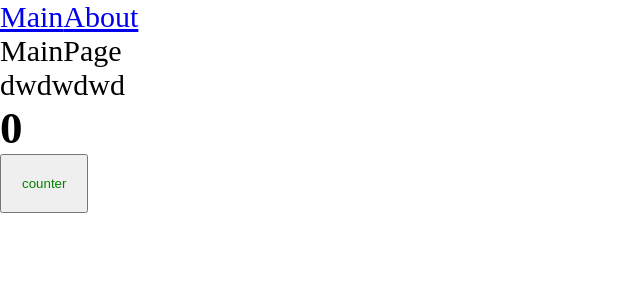
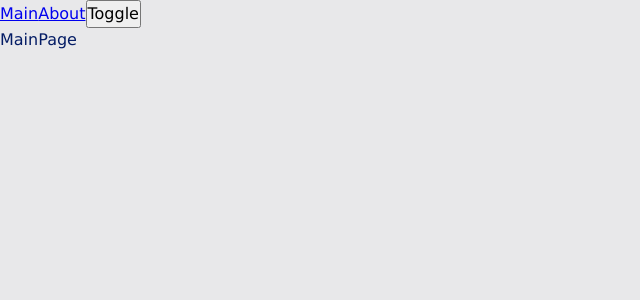
Before and after one commit to AlexeiMir/productreact, a React app: page / in a window 1280 px wide. Shown: the top 300 px of the page, without its empty margins (0-640 px from the left). Built offline with nearby package versions, Linux system fonts and the light colour scheme.

Commit message:
Add ThemeContext

```diff
--- a/src/App.tsx
+++ b/src/App.tsx
@@ -1,16 +1,19 @@
 import { Suspense } from 'react';
 import { Link } from 'react-router-dom';
 import { Route, Routes } from 'react-router-dom';
-import { Counter } from './components/Counter/Counter';
-import './index.scss';
+import './styles/index.scss';
 import { AboutPageAsync } from './pages/AboutPage/AboutPage.async';
 import { MainPageAsync } from './pages/MainPage/MainPage.async';
+import { useTheme } from './theme/useTheme';
+
 
 export default function App() {
+  const { theme, toggleTheme } = useTheme();
   return (
-    <div className='app'>
+    <div className={`app ${theme}`}>
       <Link to='/'>Main</Link>
       <Link to='/about'>About</Link>
+      <button onClick={toggleTheme}>Toggle</button>
       <Suspense fallback={<div>Загрузка...</div>}>
       <Routes>
         <Route path={'/'} element={<MainPageAsync />} />
@@ -18,8 +21,6 @@
 
         </Routes>
       </Suspense>
-      dwdwdwd
-      <Counter />
     </div>
   )
 }
--- a/src/index.scss
+++ /dev/null
@@ -1,9 +0,0 @@
-* {
-  padding: 0;
-  margin: 0;
-  box-sizing: border-box;
-}
-
-.app {
-  font-size: 30px;
-}
--- a/src/index.tsx
+++ b/src/index.tsx
@@ -1,11 +1,14 @@
 import { render } from 'react-dom';
 import { BrowserRouter } from 'react-router-dom';
 import App from './App';
+import ThemeProvider from './theme/ThemeProvider';
 
 
 render(
   <BrowserRouter>
+    <ThemeProvider>
     <App/>
+    </ThemeProvider>
   </BrowserRouter>,
   document.getElementById('root')
 )
--- /dev/null
+++ b/src/styles/index.scss
@@ -0,0 +1,13 @@
+@import "reset";
+@import "variables/global";
+@import "themes/dark";
+@import "themes/normal";
+
+.app {
+  font: var(--font-m);
+
+  background: var(--bg-color);
+  color: var(--primary-color);
+
+  min-height: 100vh;
+}
--- /dev/null
+++ b/src/styles/reset.scss
@@ -0,0 +1,13 @@
+* {
+  padding: 0;
+  margin: 0;
+  box-sizing: border-box;
+}
+
+input,
+button,
+textarea,
+select {
+  margin: 0;
+  font: inherit;
+}
--- /dev/null
+++ b/src/styles/themes/dark.scss
@@ -0,0 +1,7 @@
+.app.dark{
+  --bg-color: #090949;
+
+  --primary-color: #049604;
+  --secondary-color: #04ff04;
+
+}
--- /dev/null
+++ b/src/styles/themes/normal.scss
@@ -0,0 +1,7 @@
+.app.light {
+  --bg-color: #e8e8ea;
+
+  --primary-color: #041c65;
+  --secondary-color: #0449e0;
+
+}
--- /dev/null
+++ b/src/styles/variables/global.scss
@@ -0,0 +1,13 @@
+:root {
+  --font-family-main: "Verdana", "Times New Roman", Serif;
+
+  --font-size-m: 16px;
+  --font-line-m: 24px;
+
+  --font-m: var(--font-size-m) / var(--font-line-m) var(--font-family-main);
+
+  --font-size-l: 24px;
+  --font-line-l: 32px;
+
+  --font-l: var(--font-size-l) / var(--font-line-l) var(--font-family-main);
+}
--- /dev/null
+++ b/src/theme/ThemeContext.ts
@@ -0,0 +1,15 @@
+import { createContext } from "react";
+
+export enum Theme {
+  LIGHT = 'light',
+  DARK = 'dark'
+}
+
+export interface ThemeContextProps {
+  theme?: Theme;
+  setTheme?: (theme: Theme) => void;
+}
+
+export const ThemeContext = createContext<ThemeContextProps>({});
+
+export const LOCAL_STORAGE_THEME_KEY = 'theme';
--- /dev/null
+++ b/src/theme/ThemeProvider.tsx
@@ -0,0 +1,25 @@
+import { FC, useMemo, useState } from 'react'
+import {
+  LOCAL_STORAGE_THEME_KEY,
+  Theme,
+  ThemeContext
+} from './ThemeContext'
+
+const defaultTheme = localStorage.getItem(LOCAL_STORAGE_THEME_KEY) as Theme || Theme.LIGHT;
+
+const ThemeProvider: FC = ({children}) => {
+  const [theme, setTheme] = useState<Theme>(defaultTheme);
+
+  const defaulProps = useMemo(() => ({
+    theme,
+    setTheme
+  }), [theme])
+
+  return (
+    <ThemeContext.Provider value={defaulProps}>
+      {children}
+    </ThemeContext.Provider>
+  )
+}
+
+export default ThemeProvider
--- /dev/null
+++ b/src/theme/useTheme.ts
@@ -0,0 +1,23 @@
+import { useContext } from "react";
+import { LOCAL_STORAGE_THEME_KEY, Theme, ThemeContext } from "./ThemeContext";
+
+export interface UseThemeResult {
+  theme: Theme;
+  toggleTheme: () => void;
+}
+
+export function useTheme(): UseThemeResult {
+  const { theme, setTheme } = useContext(ThemeContext);
+
+  const toggleTheme = () => {
+    const newTheme = theme === Theme.DARK ? Theme.LIGHT : Theme.DARK
+    setTheme(newTheme);
+    localStorage.setItem(LOCAL_STORAGE_THEME_KEY, newTheme);
+  }
+
+  return {
+    theme,
+    toggleTheme
+  }
+
+}
```
